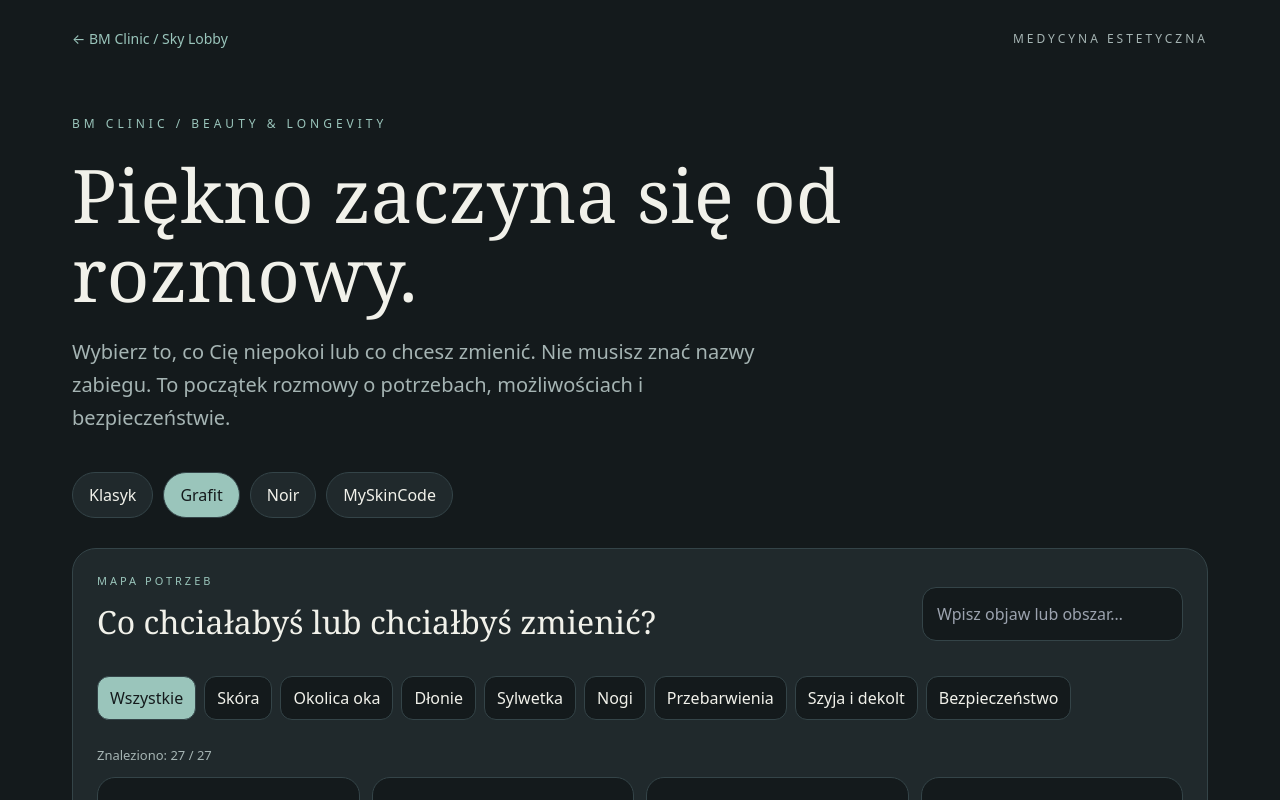
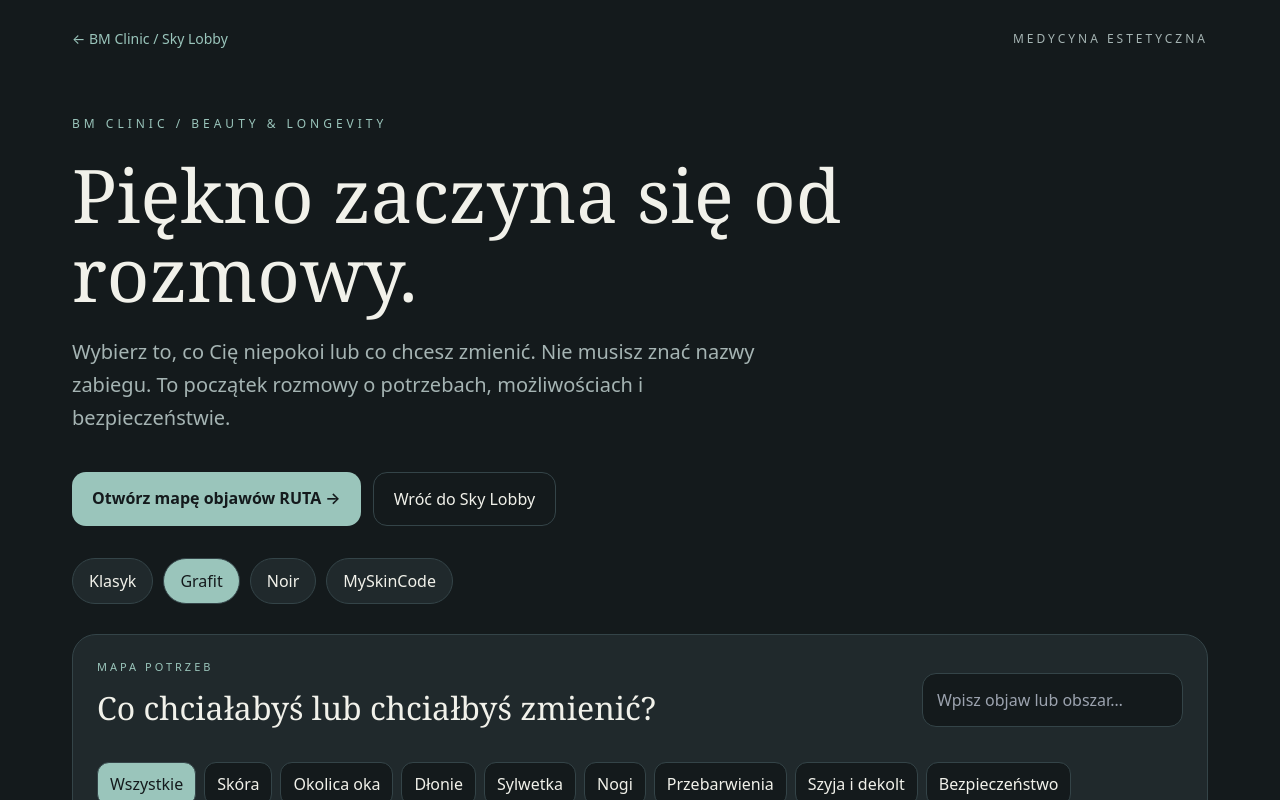
Before and after one commit to teraj-stack/bmclinic.co, a Next.js app: page /medycyna-estetyczna in a window 1280 px wide. Shown: the top 800 px of the page. Built offline with nearby package versions, Linux system fonts and the light colour scheme.

Commit message:
feat(navigation): connect aesthetics reconstruction to RUTA symptom map

```diff
--- a/src/app/medycyna-estetyczna/page.tsx
+++ b/src/app/medycyna-estetyczna/page.tsx
@@ -199,6 +199,10 @@ export default function AestheticMedicine() {
         <h1 style={{fontFamily:'Georgia,serif',fontSize:'clamp(38px,6vw,74px)',lineHeight:1.07,fontWeight:400,margin:'22px 0'}}>Piękno zaczyna się od rozmowy.</h1>
         <p style={{fontSize:'clamp(16px,2vw,20px)',lineHeight:1.65,color:colors.dim,maxWidth:720}}>Wybierz to, co Cię niepokoi lub co chcesz zmienić. Nie musisz znać nazwy zabiegu. To początek rozmowy o potrzebach, możliwościach i bezpieczeństwie.</p>
       </section>
+      <section style={{display:'flex',gap:12,flexWrap:'wrap',margin:'0 0 32px'}}>
+        <Link href="/ruta" style={{display:'inline-block',padding:'14px 20px',background:colors.accent,color:colors.background,borderRadius:14,textDecoration:'none',fontWeight:600}}>Otwórz mapę objawów RUTA →</Link>
+        <Link href="/" style={{display:'inline-block',padding:'14px 20px',border:'1px solid '+colors.line,borderRadius:14,textDecoration:'none',color:colors.text}}>Wróć do Sky Lobby</Link>
+      </section>
       <section aria-label="Motyw kolorystyczny" style={{display:'flex',gap:10,flexWrap:'wrap',marginBottom:30}}>
         {(['klasyk','grafit','noir','myskincode'] as Palette[]).map(key=><button key={key} type="button" onClick={()=>setTheme(key)} aria-pressed={theme===key} style={{cursor:'pointer',border:'1px solid '+colors.line,borderRadius:30,padding:'10px 16px',background:theme===key?colors.accent:colors.surface,color:theme===key?colors.background:colors.text}}>{key==='myskincode'?'MySkinCode':key[0].toUpperCase()+key.slice(1)}</button>)}
       </section>
```
